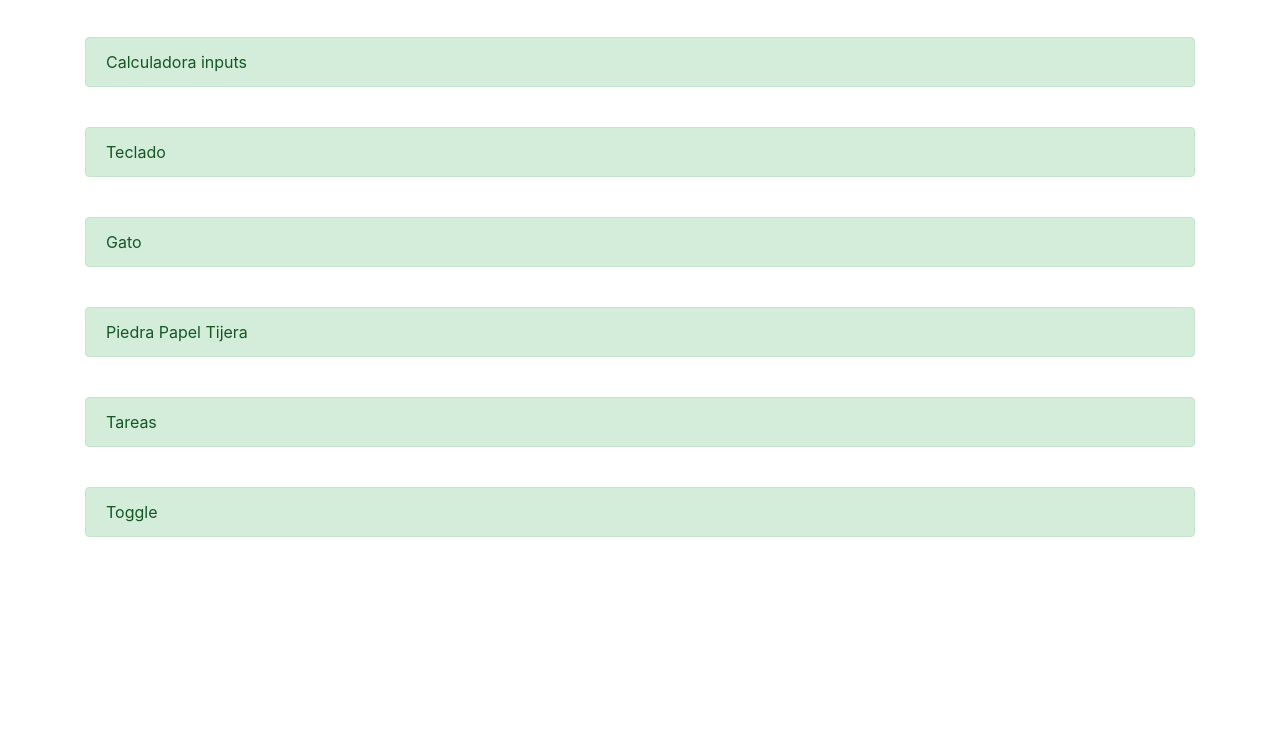
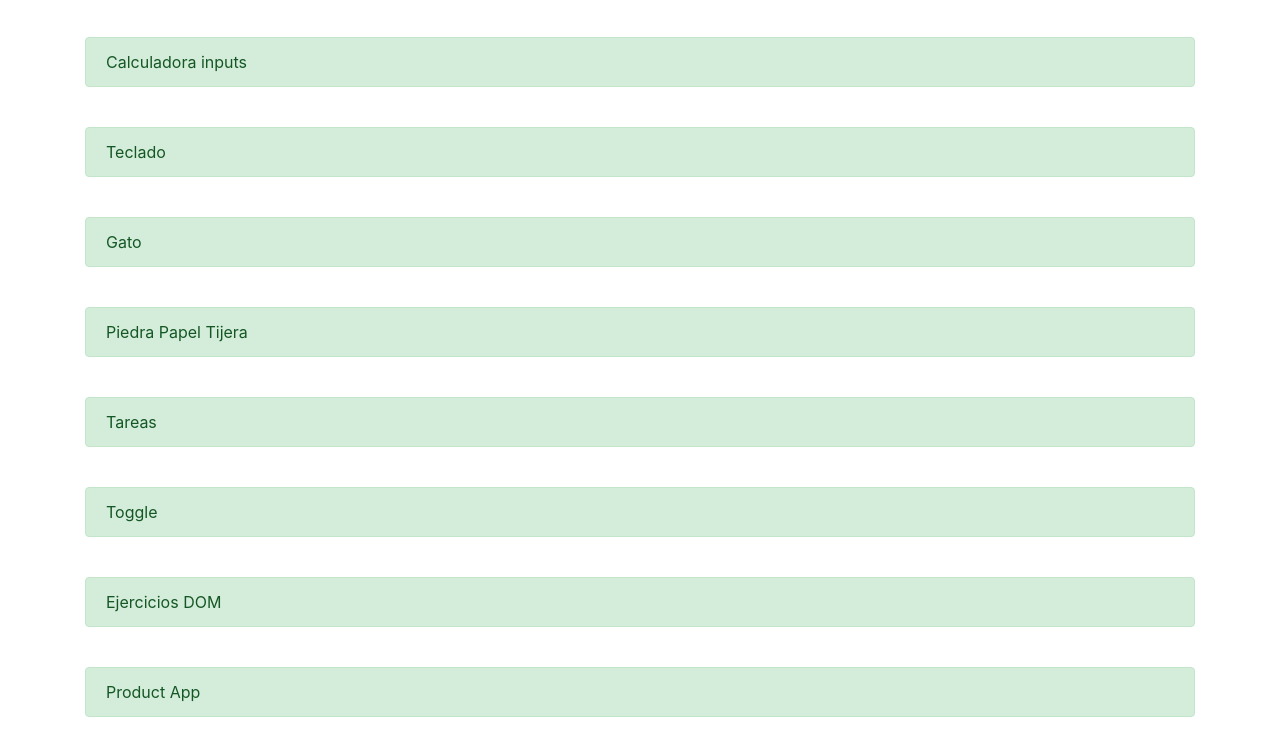
Before and after one commit to m-felipe1/cursos, a plain HTML site: page index.html in a window 1280 px wide. Shown: the part 99-832 px from the top of the page. Before the commit the page ends 800 px from the top, so only its background shows below. Drawn offline with nearby package versions, Linux system fonts and the light colour scheme.

Commit message:
nuevos link

```diff
--- a/index.html
+++ b/index.html
@@ -29,6 +29,10 @@
         <a class="alert alert-success" href="./tareas/index.html">Tareas</a>
         <br />
         <a class="alert alert-success" href=".//toggle/index.html">Toggle</a>
+        <br />
+        <a class="alert alert-success" href="./ejerciciosDOM/dom_ejercicios.html">Ejercicios DOM</a>
+        <br />
+        <a class="alert alert-success" href="./product APP/practica.html">Product App</a>
       </div>
     </div>
   </body>
```
